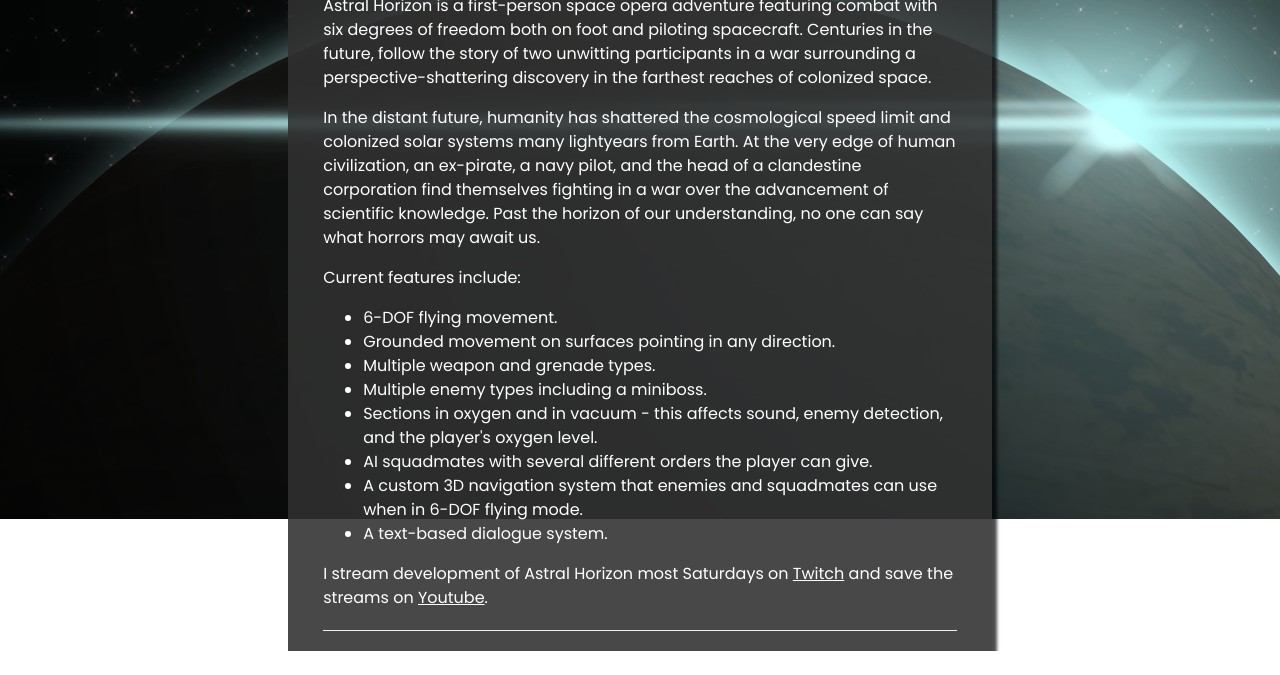
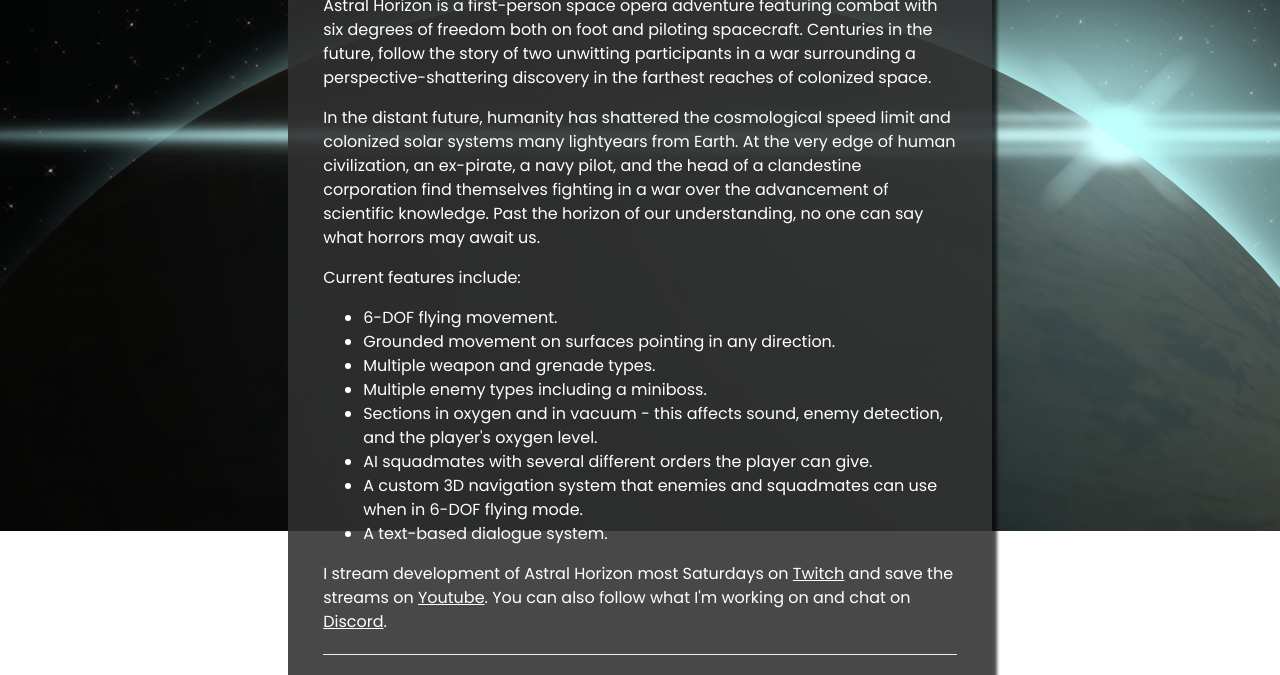
Before and after one commit to astral-horizon/astral-horizon.github.io, a plain HTML site: page index.html in a window 1280 px wide. Shown: the part 692-1367 px from the top of the page. Before the commit the page ends 1343 px from the top, so only its background shows below. Drawn offline with nearby package versions, Linux system fonts and the light colour scheme.

Commit message:
Discord link.

```diff
--- a/index.html
+++ b/index.html
@@ -56,6 +56,7 @@
                    I stream development of Astral Horizon most Saturdays on
                     <a href="https://www.twitch.tv/infohazardgames">Twitch</a> and save the streams on
                     <a href="https://www.youtube.com/playlist?list=PLpnNr8QNHD91LSFE6bsJl6s3GuIZugCRP">Youtube</a>.
+                    You can also follow what I'm working on and chat on <a href="https://discord.gg/V2jTnpS8zZ">Discord</a>.
                 </p>
                 <hr>
             </div>
```
